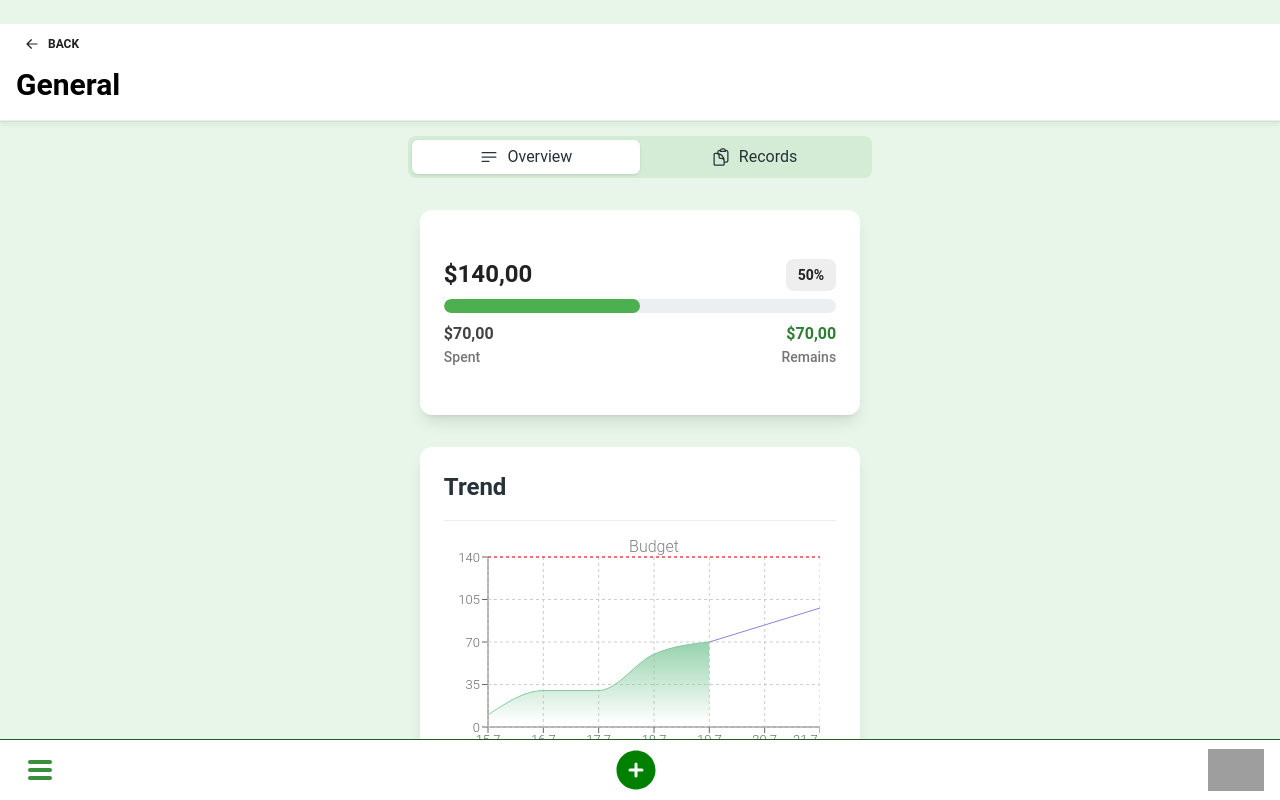
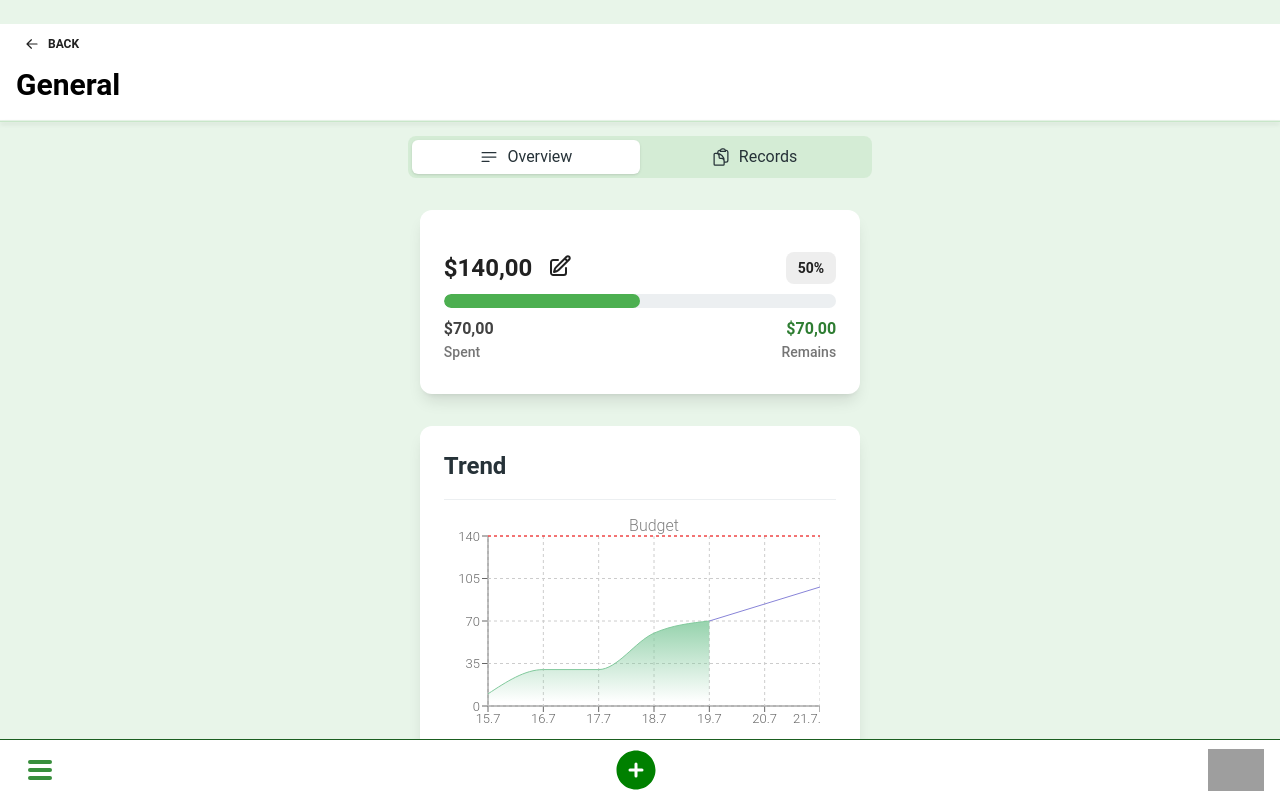
Before and after one commit to nikolaPantelic98/spendwisepro, a React (Create React App) app in the folder spendwisepro-web/spendwisepro-frontend/spendwisepro-client-ui/: page /budgets/weekly/general in a window 1280 px wide. Shown: the top 800 px of the page. Built offline with nearby package versions, Linux system fonts and the light colour scheme; grey boxes are pictures that could not be loaded.

Commit message:
Overview card on the budget page redesigned

```diff
--- a/spendwisepro-web/spendwisepro-frontend/spendwisepro-client-ui/src/components/budget/budget-weekly/BudgetWeeklyOverview.js
+++ b/spendwisepro-web/spendwisepro-frontend/spendwisepro-client-ui/src/components/budget/budget-weekly/BudgetWeeklyOverview.js
@@ -2,10 +2,11 @@ import {
     Card,
     CardBody,
     Typography,
-    ListItem, Chip,
+    ListItem, Chip, Button,
 } from "@material-tailwind/react";
 import React from "react";
 import { Progress } from "@material-tailwind/react";
+import {PencilSquareIcon} from "@heroicons/react/24/outline";
 
 export default function BudgetWeeklyOverview() {
 
@@ -16,32 +17,33 @@ export default function BudgetWeeklyOverview() {
     return (
         <Card className="w-full shadow-lg mt-8">
             <CardBody>
-                <div className="flow-root">
-                    <ul role="list" className="divide-y divide-gray-200">
-                        <li className="py-3 sm:py-4">
-                            <ListItem className="mb-2 flex items-center space-x-4 text-left p-0 focus:bg-green-50 hover:bg-green-50">
+                <div className="mt-2">
+                    <div className="flex items-center justify-between mb-2">
                         <div className="flex-1 w-0">
                             <div className="flex items-center justify-between mb-2">
+                                <div className="flex items-center">
                                     <Typography variant="h4" className="text-gray-900 font-bold mt-2 truncate">
                                         $140,00
                                     </Typography>
+                                    <Button size="sm" variant="text" className="mt-1">
+                                        <PencilSquareIcon strokeWidth={2} className="w-6 h-6" />
+                                    </Button>
+                                </div>
                                 <div className="flex gap-4 items-center">
                                     <Chip size="md" value="50%" variant="ghost" className="bg-gray-200 text-gray-900 font-semibold mt-2 text-sm" />
                                 </div>
                             </div>
                             <Progress value={50} size="lg" className="mt-2 mb-2" color="green" />
                             <div className="flex justify-between">
-                                        <Typography className=" font-semibold text-gray-800">$70,00</Typography>
-                                        <Typography className=" font-semibold text-green-800">$70,00</Typography>
+                                <Typography className="font-semibold text-gray-800">$70,00</Typography>
+                                <Typography className="font-semibold text-green-800">$70,00</Typography>
                             </div>
                             <div className="flex justify-between">
                                 <Typography className="text-sm font-medium text-gray-600">Spent</Typography>
                                 <Typography className="text-sm font-medium text-gray-600">Remains</Typography>
                             </div>
                         </div>
-                            </ListItem>
-                        </li>
-                    </ul>
+                    </div>
                 </div>
             </CardBody>
         </Card>
```
Lines whose indentation alone changed are shown as unchanged.
